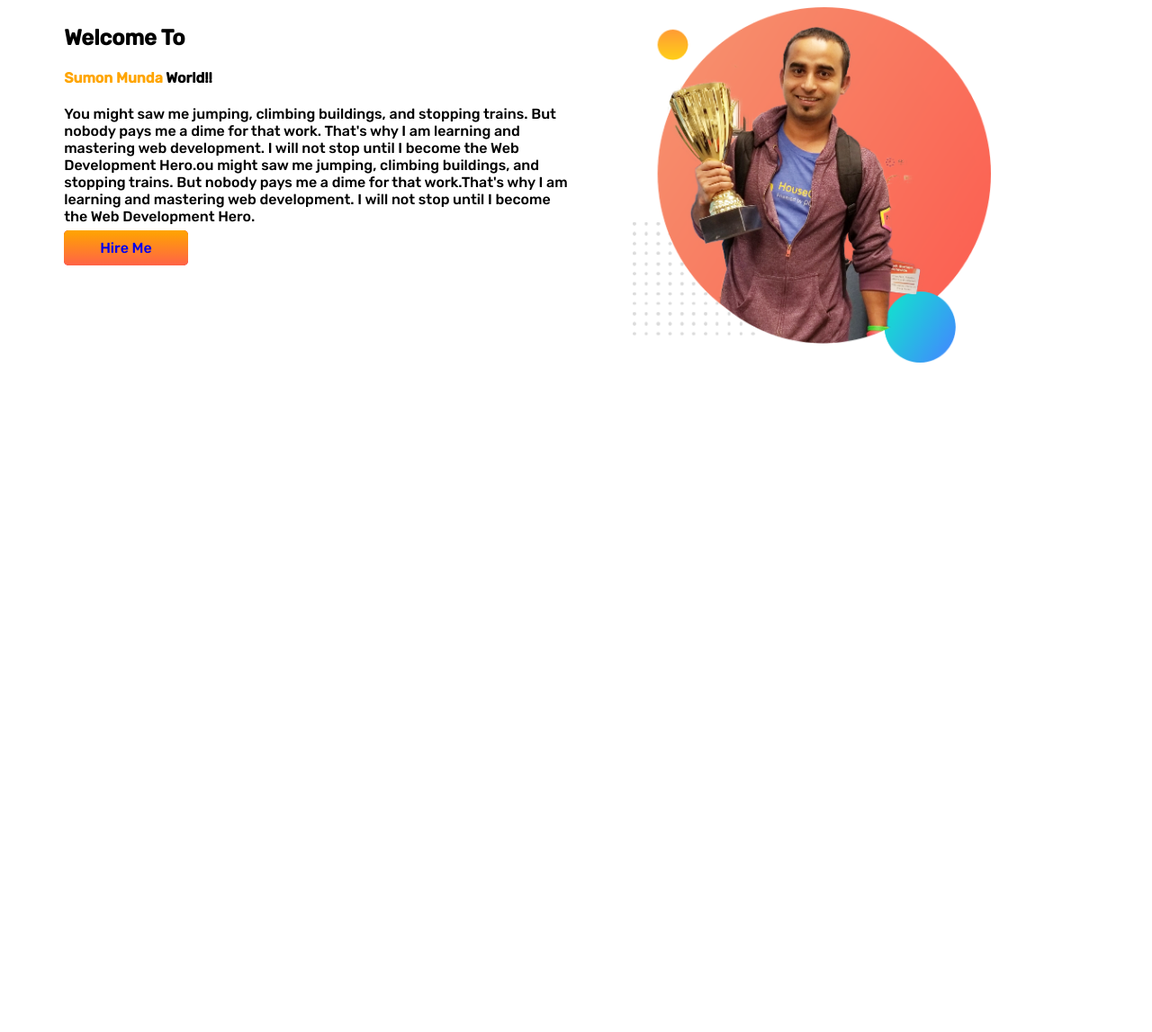
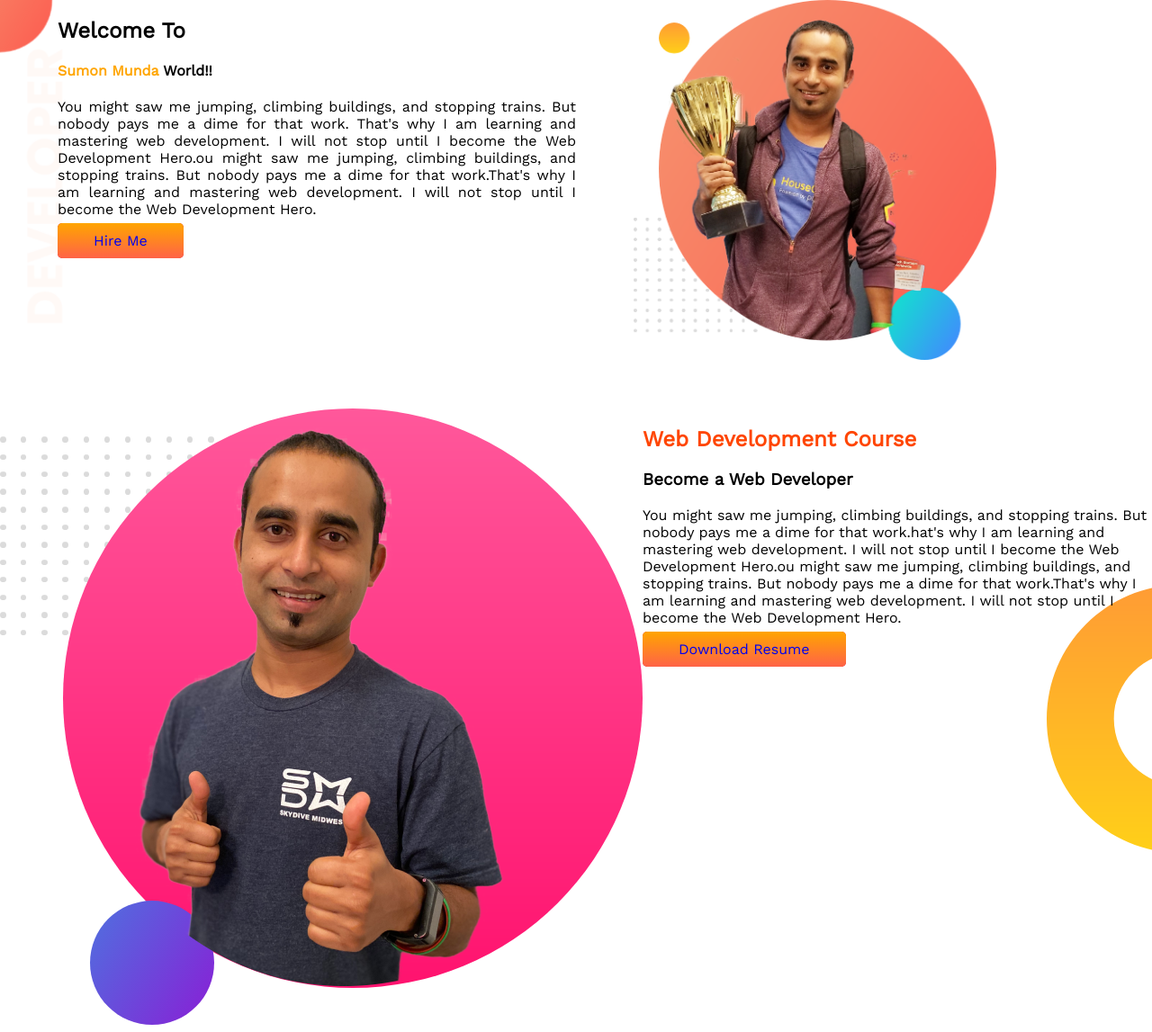
Before and after one commit to skmunda/developer-portfolio-, a plain HTML site: page index.html in a window 1280 px wide. Shown: the whole page at 90% size. Before the commit the page ends 800 px from the top, so only its background shows below. Drawn offline with nearby package versions, Linux system fonts and the light colour scheme.

Commit message:
Complete portfolio

```diff
--- a/index.html
+++ b/index.html
@@ -8,12 +8,14 @@
     <title>Sumon Munda</title>
     <link rel="preconnect" href="https://fonts.googleapis.com">
     <link rel="preconnect" href="https://fonts.gstatic.com" crossorigin>
-    <link href="https://fonts.googleapis.com/css2?family=Rubik:wght@500&display=swap" rel="stylesheet">
+    <link
+        href="https://fonts.googleapis.com/css2?family=Lora:ital@1&family=PT+Serif&family=Roboto+Slab:wght@300&family=Work+Sans&display=swap"
+        rel="stylesheet">
     <link rel="stylesheet" href="style.css">
 </head>
 
 <body>
-    <section>
+    <section class="top-bannar">
         <div class="half-width">
             <h1>Welcome To</h1>
             <h4> <span style="color: orange;">Sumon Munda</span> World!!</h4>
@@ -26,13 +28,35 @@
                 work.That's why I am learning and mastering web development. I will not stop until I become the Web
                 Development
                 Hero.</p>
-            <a class="button" href="www.facebook.com">Hire Me</a>
+            <a class="button" href="https://www.facebook.com/sumonkumar.munda/">Hire Me</a>
         </div>
         <div class="half-width">
             <img src="images/jhankar.png" alt="Sumon Muna">
         </div>
     </section>
 
+    <!-Another Section--->
+        <section class="dream-big">
+            <div>
+                <img src="images/jhankar2.png">
+            </div>
+            <div>
+                <h1><span style="color: orangered;">Web Development Course</span></h1>
+                <h3>Become a Web Developer</h3>
+                <p>You might saw me jumping, climbing buildings, and stopping trains. But nobody pays me a dime for that
+                    work.hat's why I am learning and mastering web development. I will not stop until I become the Web
+                    Development Hero.ou might saw me jumping, climbing buildings, and stopping trains. But nobody pays
+                    me a
+                    dime
+                    for that work.That's why I am learning and mastering web development. I will not stop until I become
+                    the
+                    Web
+                    Development Hero.</p>
+                <a class="button" href="https://www.facebook.com/sumonkumar.munda/">Download Resume</a>
+            </div>
+
+        </section>
+
 </body>
 
 </html>
--- a/style.css
+++ b/style.css
@@ -1,13 +1,19 @@
 body {
-    font-family: 'Rubik', sans-serif;
+    font-family: 'Lora', serif;
+    font-family: 'PT Serif', serif;
+    font-family: 'Roboto Slab', serif;
+    font-family: 'Work Sans', sans-serif;
+    margin: 0%;
 
 }
 section {
     display: flex;
+    margin-bottom: 50px;
 }
 .half-width {
     width: 50%;
     padding-left: 5%;
+    text-align: justify;
 }
 .half-width img {
     width: 70%;
@@ -19,3 +25,12 @@ section {
     border-radius: 5px;
     background-image: linear-gradient(orange, tomato);
 }
+.top-bannar {
+    background-image: url(images/top-banner.png);
+    background-repeat: no-repeat;
+}
+.dream-big {
+    background-image: url(images/dream-bg.png);
+    background-repeat: no-repeat;
+    background-position: right;
+}
```
